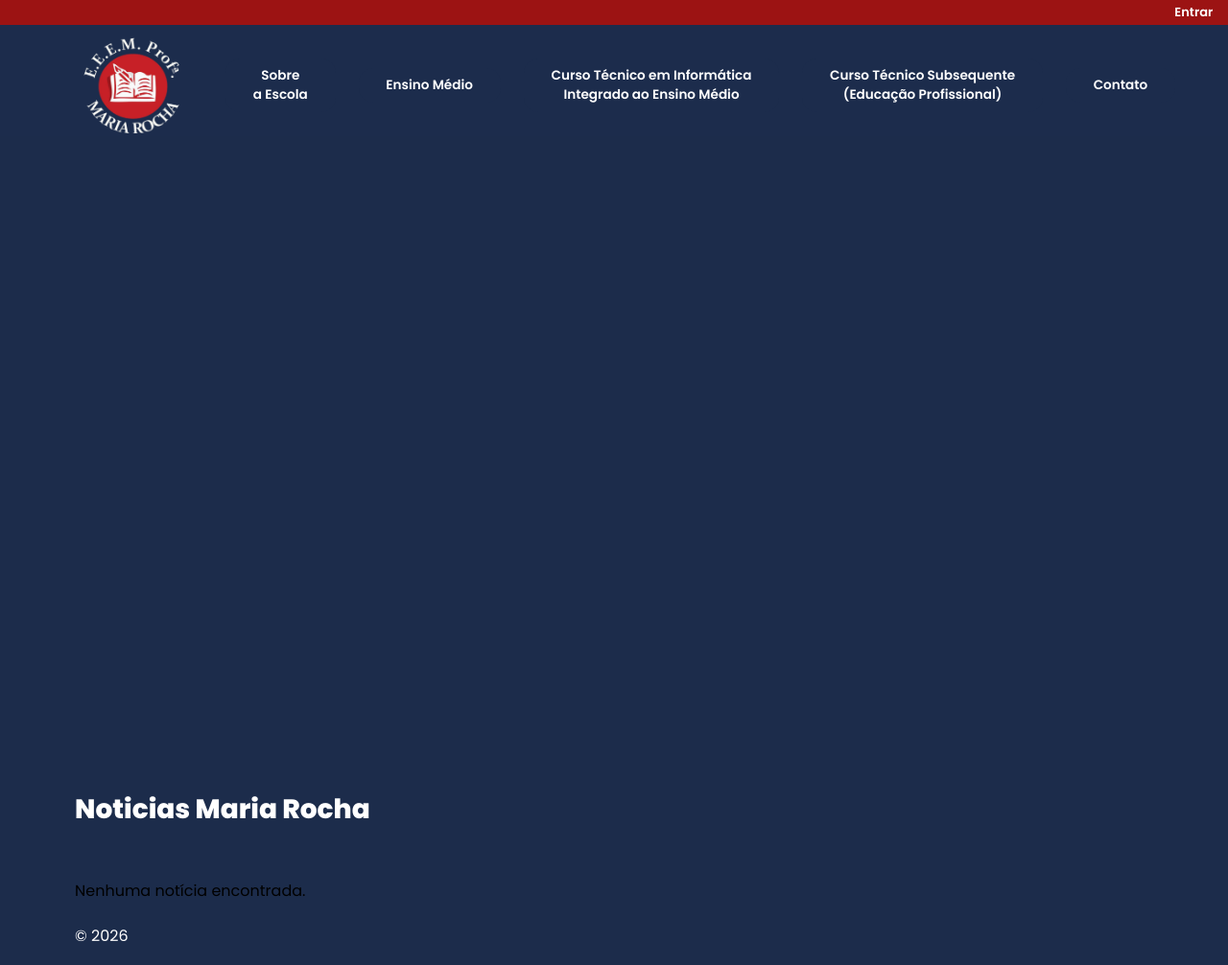
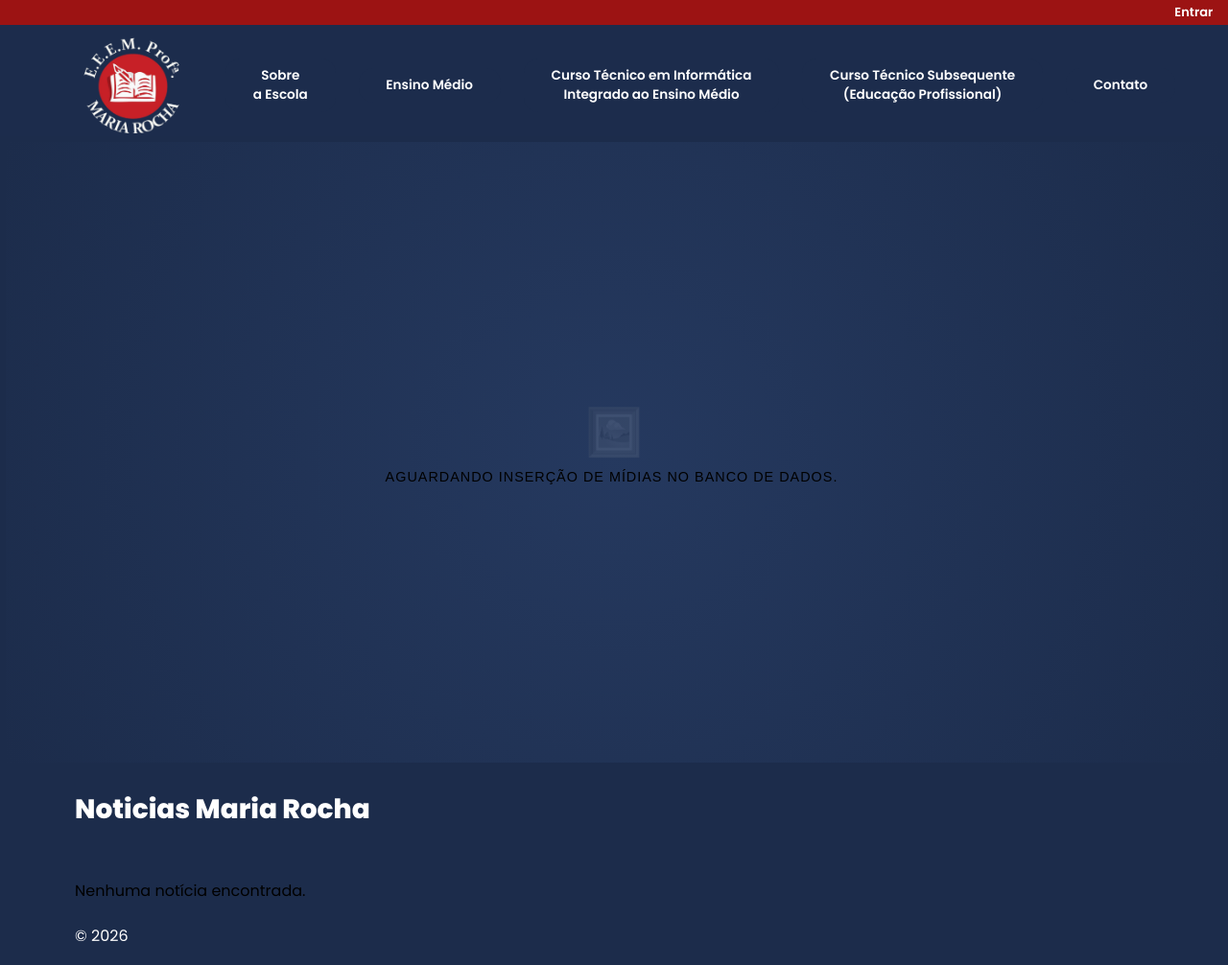
Before and after one commit to EstagiariosMR/sitemr, a PHP site: page /sitemr/ in a window 1280 px wide. Shown: the whole page at 96% size. Run offline with PHP 8.4, Linux system fonts and the light colour scheme; data that the repository does not hold is empty.

Commit message:
atualização visual carrossel home

```diff
--- a/assets/css/carrossel.css
+++ b/assets/css/carrossel.css
@@ -48,13 +48,29 @@
 }
 
 .carrossel-item-vazio{
-    width: 100%;
-    min-width: 100%;
-    height: 100%;
-    background-color: #1c2c4b;
+    background: radial-gradient(circle, #25395f 0%, #1c2c4b 100%);
     display: flex;
     align-items: center;
     justify-content: center;
+}
+
+.aviso-tecnico{
+    text-align: center;
+    color: rgba(255, 255, 255, 0.4);
+    font-family: sans-serif;
+}
+
+.icone-placeholder{
+    font-size: 3rem;
+    display: block;
+    margin-bottom: 10px;
+    filter: grayscale(1) opacity(0.3);
+}
+
+.aviso-tecnico p{
+    font-size: 0.9rem;
+    text-transform: uppercase;
+    letter-spacing: 1px;
 }
 
 .controles-setas{
--- a/pages/home.php
+++ b/pages/home.php
@@ -16,7 +16,12 @@ $imagens = read('carrossel', '*', false, [], false, 'ordem');
                     </div>
                 <?php endforeach; ?>
             <?php else: ?>
-                <div class="carrossel-item carrossel-item-vazio"></div>
+                <div class="carrossel-item carrossel-item-vazio">
+                    <div class="aviso-tecnico">
+                        <span class="icone-placeholder">🖼️</span>
+                        <p>Aguardando inserção de mídias no Banco de Dados.</p>
+                    </div>
+                </div>
             <?php endif; ?>
         </div>
 
```
